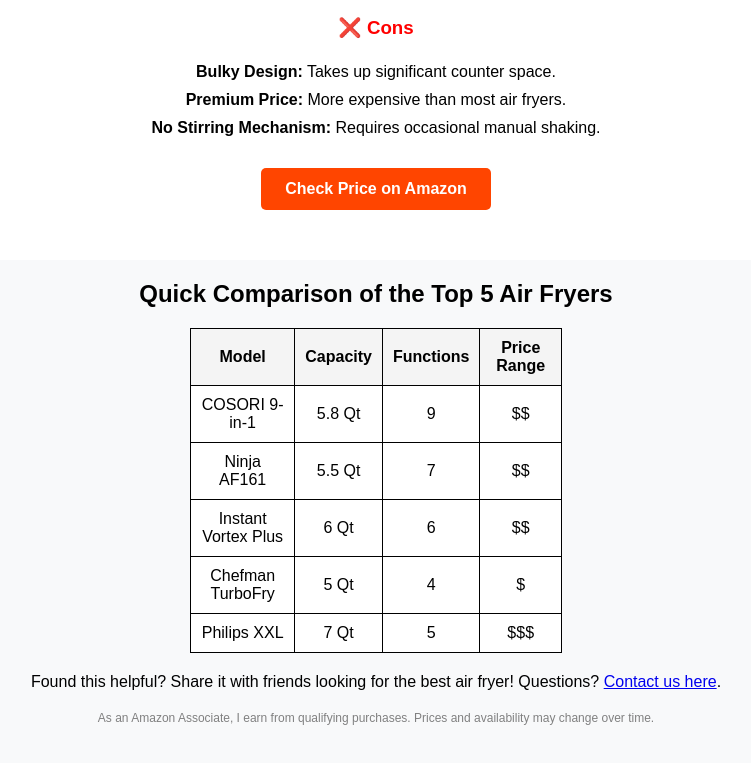
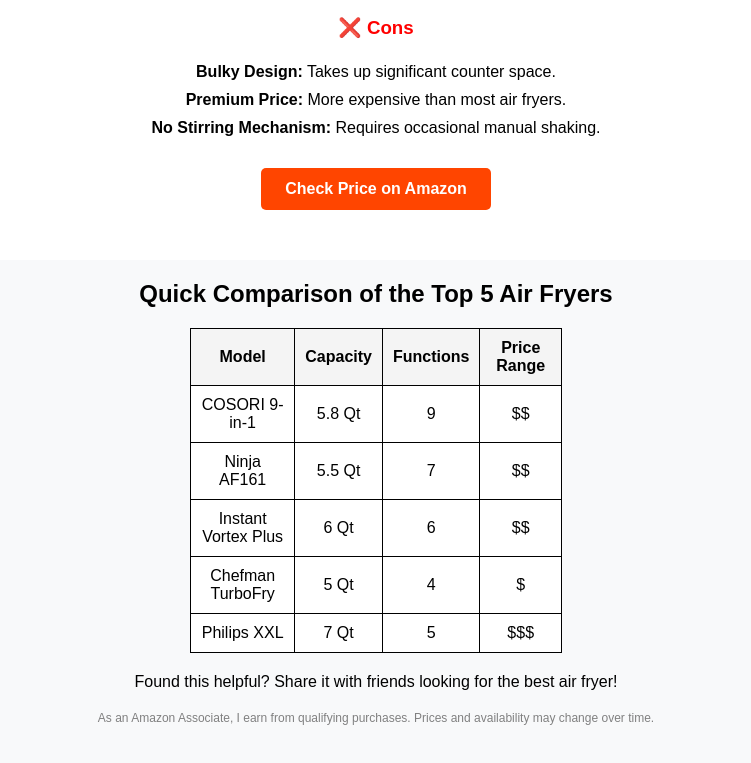
Before and after one commit to PowersHomeSupply/Top5BestAirFryers2025, a plain HTML site: page index.html in a window 1280 px wide. Shown: the part 4270-5033 px from the top of the page, without its empty margins (264-1015 px from the left). Drawn offline with Linux system fonts and the light colour scheme.

Commit message:
Update index.html

```diff
--- a/index.html
+++ b/index.html
@@ -182,7 +182,7 @@
         </table>
 
         <div class="share-prompt">
-            <p>Found this helpful? Share it with friends looking for the best air fryer! Questions? <a href="https://forms.gle/example" target="_blank">Contact us here</a>.</p>
+            <p>Found this helpful? Share it with friends looking for the best air fryer!</p>
         </div>
 		<p class="disclaimer">As an Amazon Associate, I earn from qualifying purchases. Prices and availability may change over time.</p>
     </div>
```
